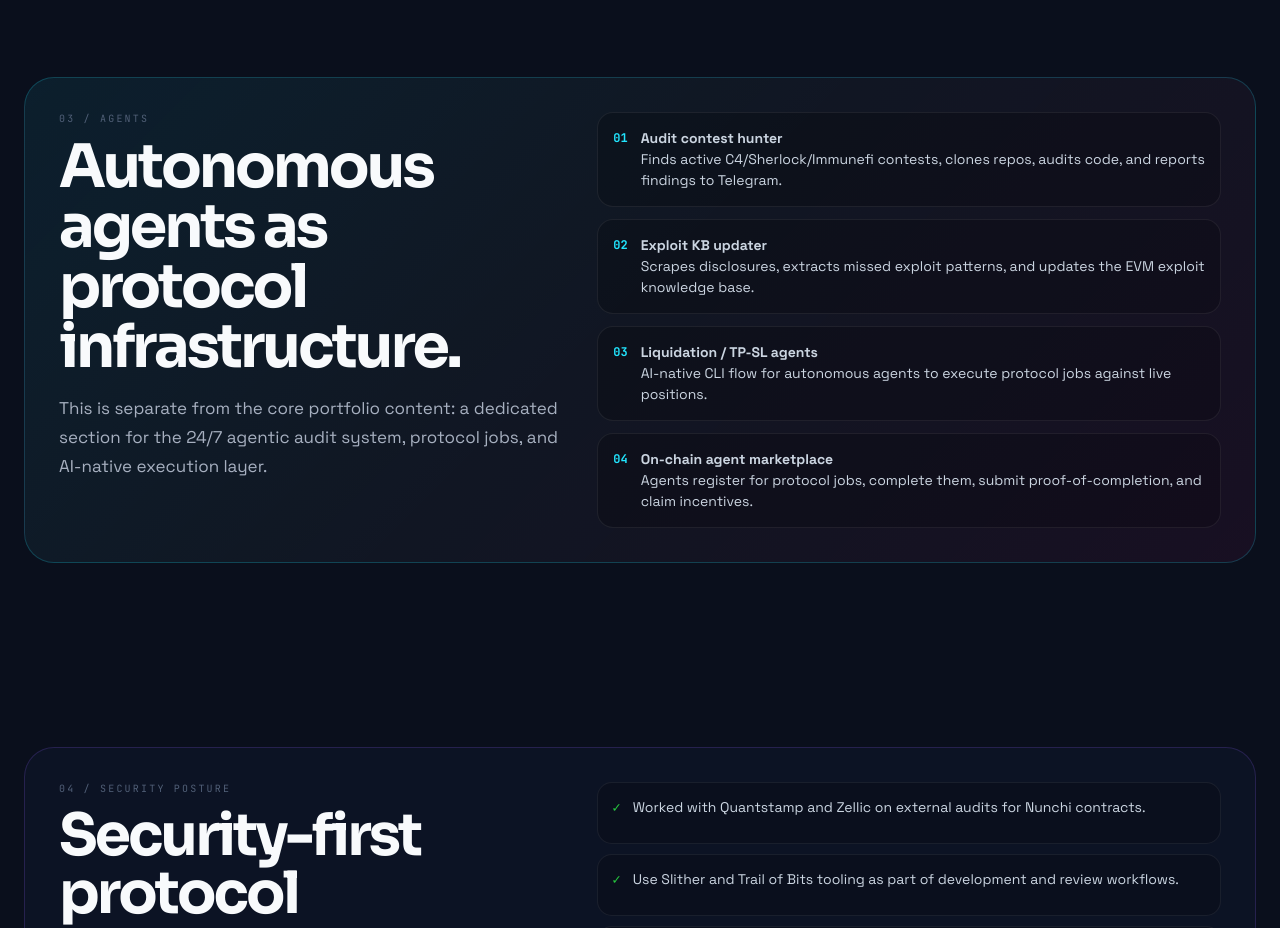
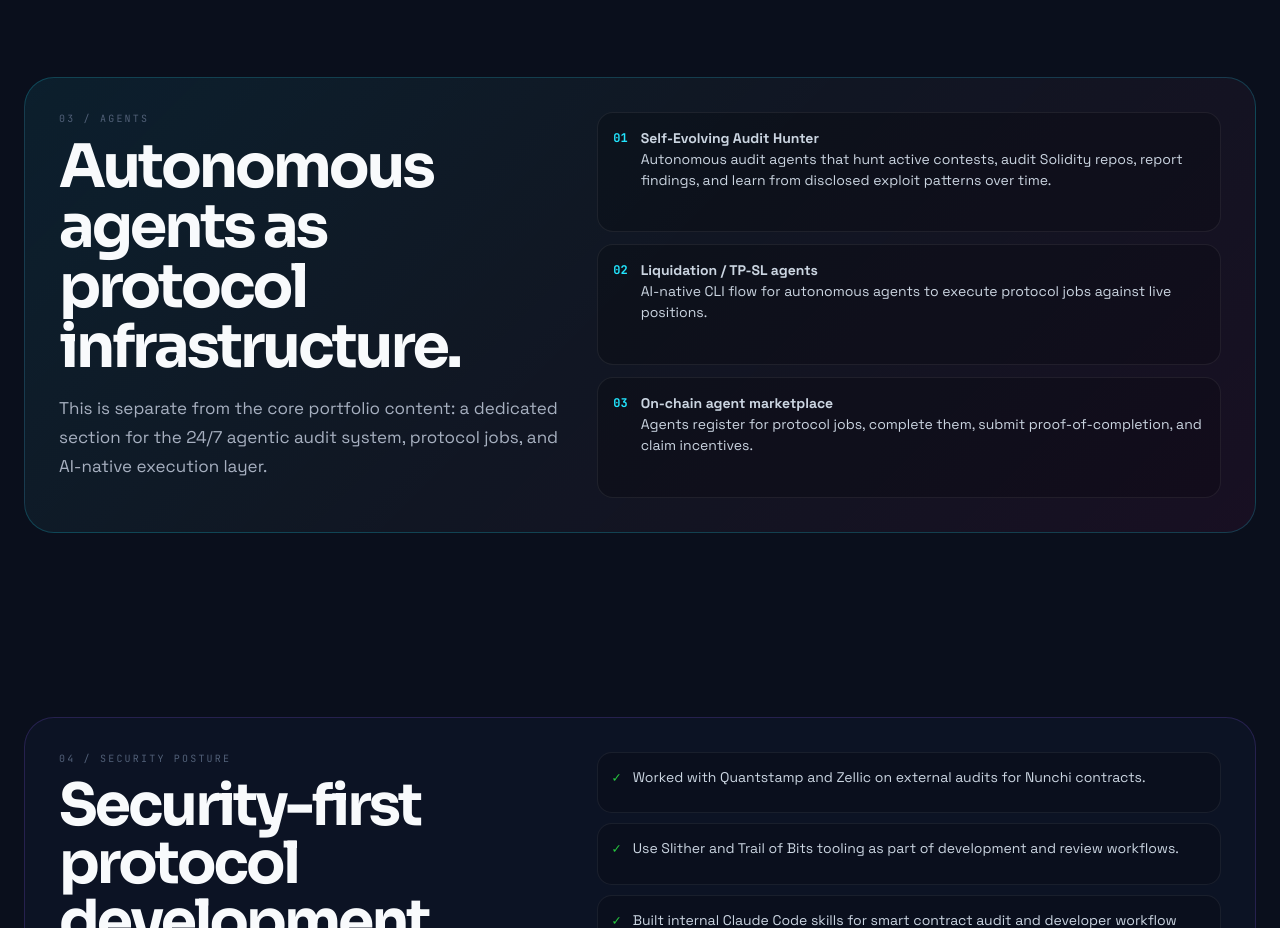
Before and after one commit to simp-son/bhargav-portfolio-poc, a plain HTML site: page index.html in a window 1280 px wide. Shown: the part 3220-4148 px from the top of the page. Drawn offline with Linux system fonts and the light colour scheme.

Commit message:
feat: combine audit agents into self-evolving hunter

```diff
--- a/index.html
+++ b/index.html
@@ -342,10 +342,9 @@
           <div class="agent-panel">
             <div><span class="label">03 / AGENTS</span><h2>Autonomous agents as protocol infrastructure.</h2><p>This is separate from the core portfolio content: a dedicated section for the 24/7 agentic audit system, protocol jobs, and AI-native execution layer.</p></div>
             <div class="agent-grid">
-              <div class="agent"><b>01</b><span><strong>Audit contest hunter</strong><br>Finds active C4/Sherlock/Immunefi contests, clones repos, audits code, and reports findings to Telegram.</span></div>
-              <div class="agent"><b>02</b><span><strong>Exploit KB updater</strong><br>Scrapes disclosures, extracts missed exploit patterns, and updates the EVM exploit knowledge base.</span></div>
-              <div class="agent"><b>03</b><span><strong>Liquidation / TP-SL agents</strong><br>AI-native CLI flow for autonomous agents to execute protocol jobs against live positions.</span></div>
-              <div class="agent"><b>04</b><span><strong>On-chain agent marketplace</strong><br>Agents register for protocol jobs, complete them, submit proof-of-completion, and claim incentives.</span></div>
+              <div class="agent"><b>01</b><span><strong>Self-Evolving Audit Hunter</strong><br>Autonomous audit agents that hunt active contests, audit Solidity repos, report findings, and learn from disclosed exploit patterns over time.</span></div>
+              <div class="agent"><b>02</b><span><strong>Liquidation / TP-SL agents</strong><br>AI-native CLI flow for autonomous agents to execute protocol jobs against live positions.</span></div>
+              <div class="agent"><b>03</b><span><strong>On-chain agent marketplace</strong><br>Agents register for protocol jobs, complete them, submit proof-of-completion, and claim incentives.</span></div>
             </div>
           </div>
         </div>
```
